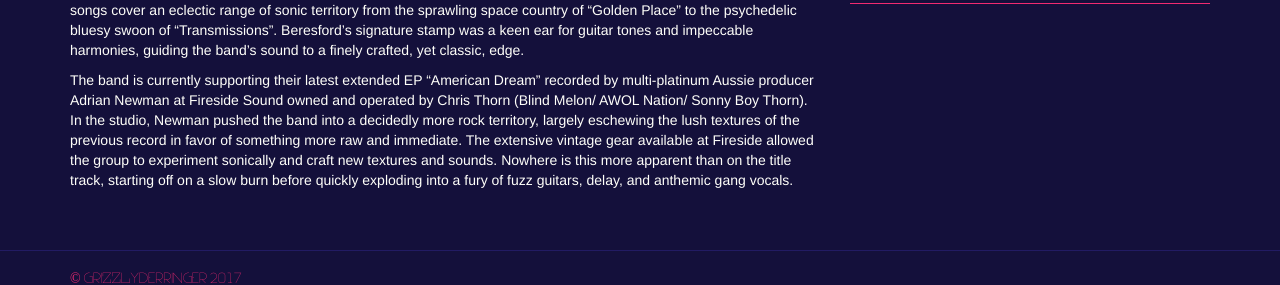
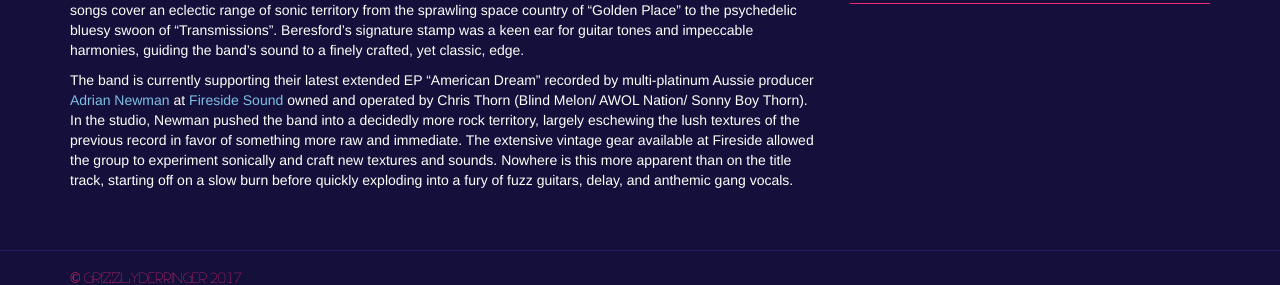
Before and after one commit to GrizzlyDerringer/grizzlyderringer.com, a Jekyll site: the page built from about.md, in a window 1280 px wide and 941 px high. Shown: the part 645-930 px from the top of the window. Built offline with Jekyll 4.4.1, drawn with Linux system fonts in a browser that asks for light colours; nearby versions of some CDN libraries; part of the change alters nothing that is shown.

```diff
--- a/about.md
+++ b/about.md
@@ -14,4 +14,4 @@ The band hit the stage almost immediately and has been earning fans with each bl
 
 The band released their self titled debut extended EP in the spring of 2015. The sessions were produced and engineered by Sean Beresford (Third Eye Blind, Run DMC, The Donnas) at his treehouse home studio in Northern California. The songs cover an eclectic range of sonic territory from the sprawling space country of “Golden Place” to the psychedelic bluesy swoon of “Transmissions”. Beresford’s signature stamp was a keen ear for guitar tones and impeccable harmonies, guiding the band’s sound to a finely crafted, yet classic, edge.
 
-The band is currently supporting their latest extended EP “American Dream” recorded by multi-platinum Aussie producer Adrian Newman at Fireside Sound owned and operated by Chris Thorn (Blind Melon/ AWOL Nation/ Sonny Boy Thorn). In the studio, Newman pushed the band into a decidedly more rock territory, largely eschewing the lush textures of the previous record in favor of something more raw and immediate. The extensive vintage gear available at Fireside allowed the group to experiment sonically and craft new textures and sounds. Nowhere is this more apparent than on the title track, starting off on a slow burn before quickly exploding into a fury of fuzz guitars, delay, and anthemic gang vocals.
+The band is currently supporting their latest extended EP “American Dream” recorded by multi-platinum Aussie producer <a href="https://en.wikipedia.org/wiki/Adrian_Newman_(producer)">Adrian Newman</a> at <a href="https://www.facebook.com/Fireside-Sound-1564015083827223/">Fireside Sound</a> owned and operated by Chris Thorn (Blind Melon/ AWOL Nation/ Sonny Boy Thorn). In the studio, Newman pushed the band into a decidedly more rock territory, largely eschewing the lush textures of the previous record in favor of something more raw and immediate. The extensive vintage gear available at Fireside allowed the group to experiment sonically and craft new textures and sounds. Nowhere is this more apparent than on the title track, starting off on a slow burn before quickly exploding into a fury of fuzz guitars, delay, and anthemic gang vocals.
```
